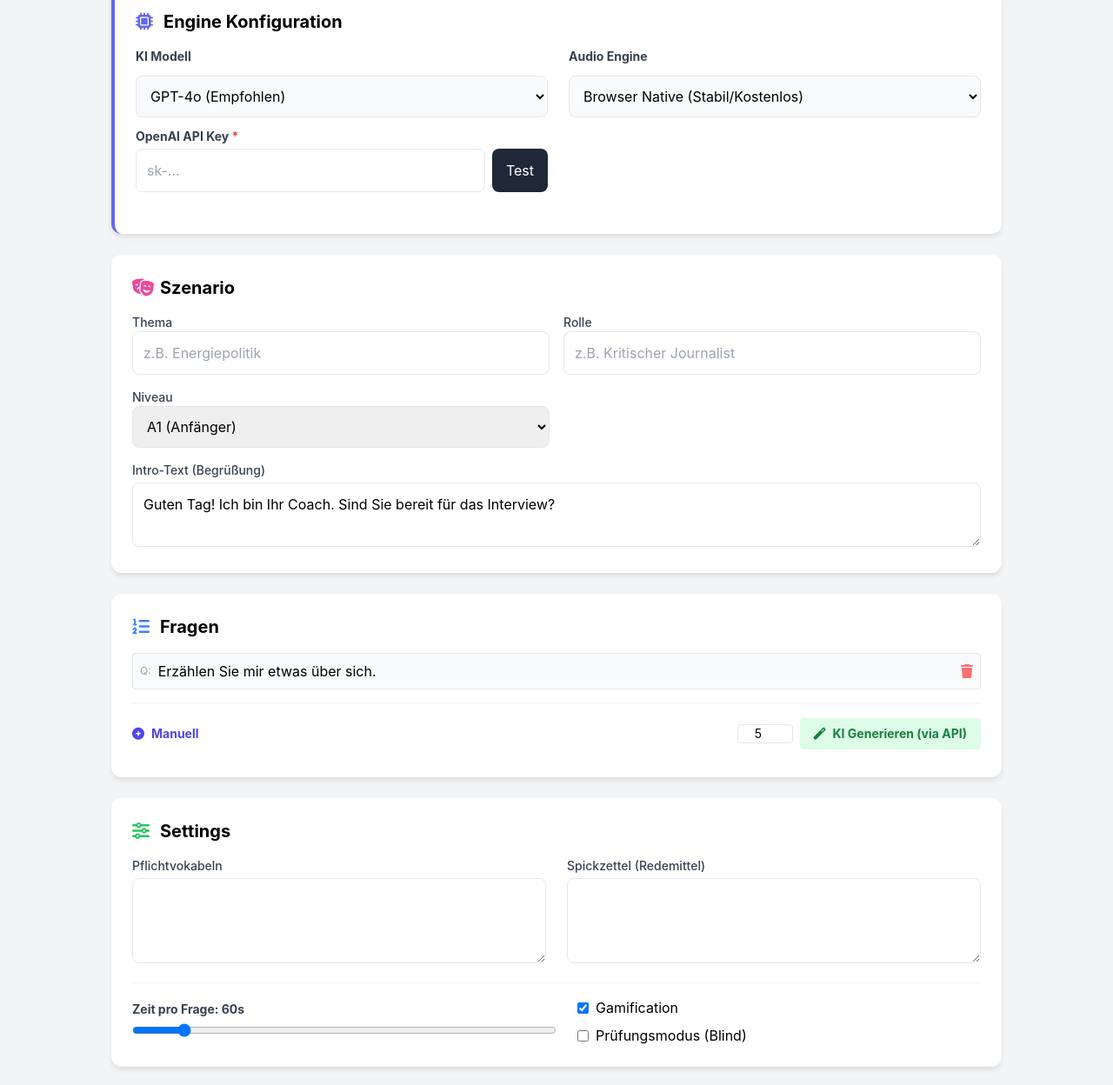
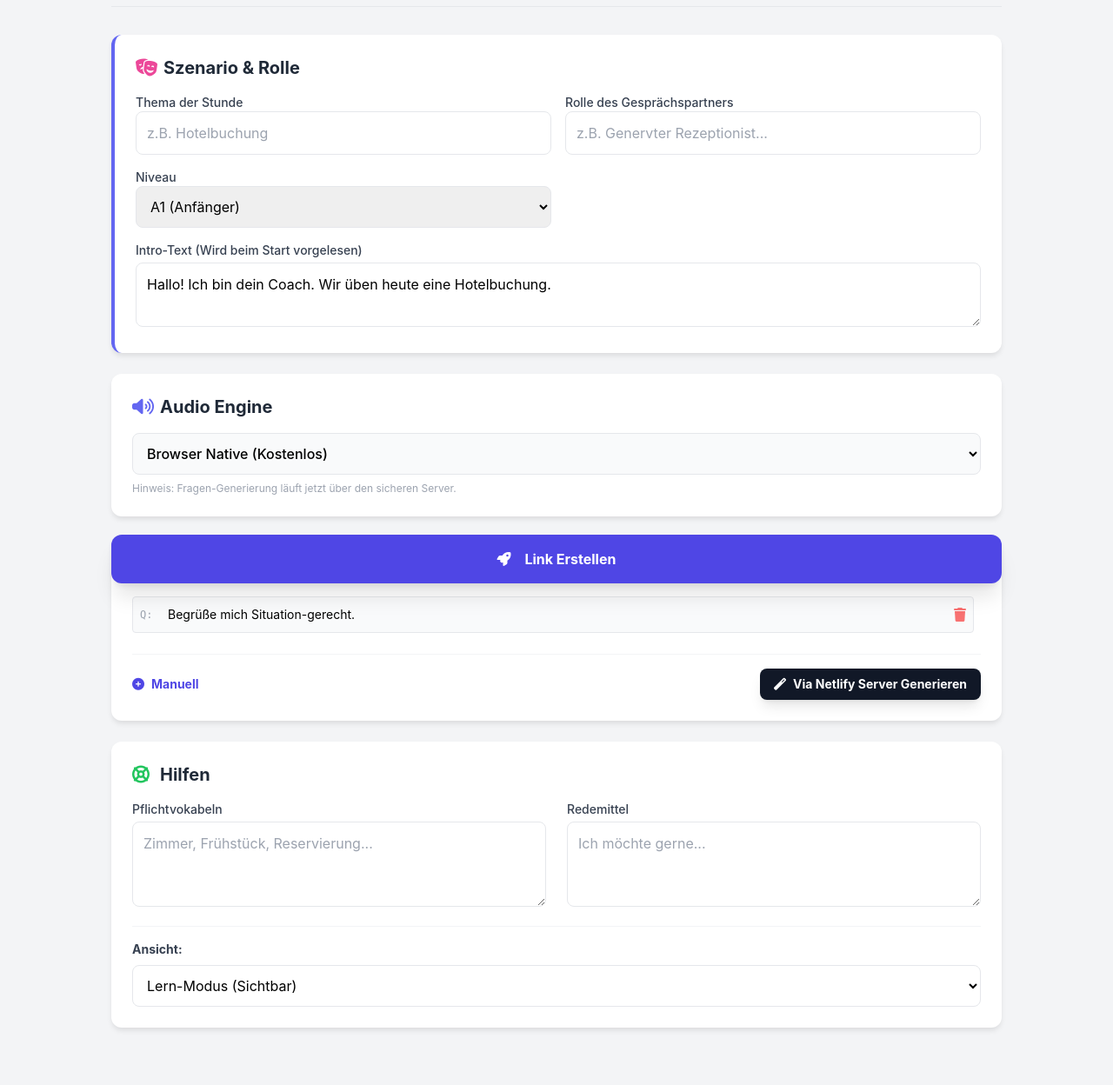
Before and after one commit to fritzfischer1982-source/DialogCoachPro, a website: page public/index.html in a window 1280 px wide. Shown: the part 113-1361 px from the top of the page at 87% size. Drawn offline with nearby package versions, Linux system fonts and the light colour scheme.

Commit message:
Update index.html for secure version and UI changes

````diff
--- a/public/index.html
+++ b/public/index.html
@@ -3,70 +3,44 @@
 <head>
     <meta charset="UTF-8">
     <meta name="viewport" content="width=device-width, initial-scale=1.0">
-    <title>AI Tutor - Lehrer Dashboard (V3 Fixed)</title>
+    <title>AI Tutor - Lehrer Dashboard (Secure V3)</title>
     <script src="https://cdn.tailwindcss.com"></script>
     <link href="https://cdnjs.cloudflare.com/ajax/libs/font-awesome/6.4.0/css/all.min.css" rel="stylesheet">
     <style>
         body { font-family: 'Inter', sans-serif; background-color: #f3f4f6; padding-bottom: 80px; }
-        .section-card { background: white; padding: 1.5rem; border-radius: 12px; box-shadow: 0 4px 6px -1px rgba(0, 0, 0, 0.1); margin-bottom: 1.5rem; }
+        .section-card { background: white; padding: 1.5rem; border-radius: 12px; box-shadow: 0 4px 6px -1px rgba(0, 0, 0, 0.1); margin-bottom: 1.5rem; transition: transform 0.2s; }
         .input-premium { border: 1px solid #e5e7eb; border-radius: 8px; padding: 0.75rem; width: 100%; transition: all 0.2s; }
         .input-premium:focus { border-color: #4F46E5; ring: 2px solid #4F46E5; outline: none; }
-        button:disabled { opacity: 0.5; cursor: not-allowed; }
     </style>
 </head>
 <body class="p-4 md:p-8">
 
     <div class="max-w-5xl mx-auto">
-        <div class="flex justify-between items-center mb-8">
-            <h1 class="text-3xl font-extrabold text-gray-900">DialogCoach <span class="text-indigo-600">Pro</span></h1>
-            <div class="bg-indigo-100 text-indigo-800 px-3 py-1 rounded-full text-xs font-bold uppercase">Teacher Mode</div>
+
+        <!-- Header -->
+        <div class="flex justify-between items-center mb-8 bg-[#f3f4f6] py-4 border-b border-gray-200">
+            <div>
+                <h1 class="text-3xl font-extrabold text-gray-900 tracking-tight">DialogCoach <span class="text-indigo-600">Enterprise</span></h1>
+                <p class="text-gray-500 text-sm">Sicherer Server-Modus aktiv.</p>
+            </div>
+            <div class="bg-green-100 text-green-800 px-3 py-1 rounded-full text-xs font-bold uppercase tracking-wide border border-green-200">
+                <i class="fas fa-lock mr-1"></i> Secure Backend
+            </div>
         </div>
 
         <form id="configForm" onsubmit="event.preventDefault(); generateStudentLink();">
 
-        <!-- 1. KI CONFIG -->
+        <!-- 1. Szenario (Kein API Key Feld mehr nötig!) -->
         <div class="section-card border-l-4 border-indigo-500">
-            <h2 class="text-xl font-bold mb-4 flex items-center"><i class="fas fa-microchip w-8 text-indigo-500"></i> Engine Konfiguration</h2>
-            <div class="grid grid-cols-1 md:grid-cols-2 gap-6">
-                <div class="space-y-3">
-                    <label class="block text-sm font-bold text-gray-700">KI Modell</label>
-                    <select id="aiModel" class="input-premium bg-gray-50 fold-bold" onchange="toggleCustomModel()">
-                        <option value="gpt-4o">GPT-4o (Empfohlen)</option>
-                        <option value="gpt-4-turbo">GPT-4 Turbo</option>
-                        <option value="custom">Benutzerdefiniert...</option>
-                    </select>
-                    <div id="customModelField" class="hidden"><input type="text" id="customModelName" class="input-premium" placeholder="Modell ID"></div>
-
-                    <div>
-                        <label class="block text-sm font-bold text-gray-700 mb-1">OpenAI API Key <span class="text-red-500">*</span></label>
-                        <div class="flex gap-2">
-                            <input type="password" id="apiKey" class="input-premium" placeholder="sk-..." required>
-                            <button type="button" onclick="testConnection()" class="bg-gray-800 text-white px-4 rounded-lg">Test</button>
-                        </div>
-                        <p id="connectionStatus" class="text-xs mt-2 h-4"></p>
-                    </div>
-                </div>
-                <div class="space-y-3">
-                    <label class="block text-sm font-bold text-gray-700">Audio Engine</label>
-                    <select id="audioEngine" class="input-premium bg-gray-50">
-                        <option value="browser">Browser Native (Stabil/Kostenlos)</option>
-                        <option value="openai">OpenAI HD</option>
-                    </select>
-                </div>
-            </div>
-        </div>
-
-        <!-- 2. SZENARIO -->
-        <div class="section-card">
-            <h2 class="text-xl font-bold mb-4 flex items-center"><i class="fas fa-theater-masks w-8 text-pink-500"></i> Szenario</h2>
+            <h2 class="text-xl font-bold mb-4 flex items-center text-gray-800"><i class="fas fa-theater-masks w-8 text-pink-500"></i> Szenario & Rolle</h2>
             <div class="grid grid-cols-1 md:grid-cols-2 gap-4 mb-4">
                 <div>
-                    <label class="block text-sm font-medium text-gray-700">Thema</label>
-                    <input type="text" id="topic" class="input-premium" placeholder="z.B. Energiepolitik" required>
+                    <label class="block text-sm font-medium text-gray-700">Thema der Stunde</label>
+                    <input type="text" id="topic" class="input-premium" placeholder="z.B. Hotelbuchung" required>
                 </div>
                 <div>
-                    <label class="block text-sm font-medium text-gray-700">Rolle</label>
-                    <input type="text" id="roleDesc" class="input-premium" placeholder="z.B. Kritischer Journalist" required>
+                    <label class="block text-sm font-medium text-gray-700">Rolle des Gesprächspartners</label>
+                    <input type="text" id="roleDesc" class="input-premium" placeholder="z.B. Genervter Rezeptionist..." required>
                 </div>
                 <div>
                     <label class="block text-sm font-medium text-gray-700">Niveau</label>
@@ -81,154 +55,171 @@
                 </div>
             </div>
             <div>
-                <label class="block text-sm font-medium text-gray-700 mb-1">Intro-Text (Begrüßung)</label>
-                <textarea id="introText" rows="2" class="input-premium">Guten Tag! Ich bin Ihr Coach. Sind Sie bereit für das Interview?</textarea>
+                <label class="block text-sm font-medium text-gray-700 mb-1">Intro-Text (Wird beim Start vorgelesen)</label>
+                <textarea id="introText" rows="2" class="input-premium" placeholder="Begrüßungstext...">Hallo! Ich bin dein Coach. Wir üben heute eine Hotelbuchung.</textarea>
             </div>
         </div>
 
-        <!-- 3. FRAGEN GENERATOR (ECHTE KI) -->
+        <!-- 2. Audio Settings -->
+        <div class="section-card">
+            <h2 class="text-xl font-bold mb-4 flex items-center text-gray-800"><i class="fas fa-volume-up w-8 text-indigo-500"></i> Audio Engine</h2>
+
+            <select id="audioEngine" class="input-premium bg-gray-50 font-medium">
+                <option value="browser">Browser Native (Kostenlos)</option>
+                <!-- ElevenLabs/OpenAI Frontend Keys hier optional, wenn gewünscht -->
+            </select>
+            <p class="text-xs text-gray-400 mt-2">Hinweis: Fragen-Generierung läuft jetzt über den sicheren Server.</p>
+        </div>
+
+        <!-- 3. Fragen Generator (Mit Server-Anbindung) -->
         <div class="section-card">
             <div class="flex justify-between items-center mb-4">
-                <h2 class="text-xl font-bold flex items-center"><i class="fas fa-list-ol w-8 text-blue-500"></i> Fragen</h2>
+                <h2 class="text-xl font-bold flex items-center text-gray-800"><i class="fas fa-list-ol w-8 text-blue-500"></i> Fragen</h2>
             </div>
-            <div id="questionsContainer" class="space-y-3 mb-4">
-                <!-- Fragen Cards -->
+
+            <div id="questionsContainer" class="space-y-3 mb-4 max-h-[400px] overflow-y-auto pr-2">
+                <!-- Fragen erscheinen hier -->
             </div>
+
             <div class="flex gap-4 border-t pt-4 border-gray-100 items-center">
-                <button type="button" onclick="addQuestion()" class="text-indigo-600 font-bold text-sm flex items-center"><i class="fas fa-plus-circle mr-2"></i> Manuell</button>
+                <button type="button" onclick="addQuestion()" class="text-indigo-600 font-bold hover:text-indigo-800 text-sm flex items-center"><i class="fas fa-plus-circle mr-2"></i> Manuell</button>
+
                 <div class="ml-auto flex items-center gap-2">
-                    <input type="number" id="questionCount" min="1" max="10" value="5" class="w-16 border rounded text-center text-sm">
-                    <button type="button" onclick="generateRealAIQuestions()" class="bg-green-100 text-green-700 px-4 py-2 rounded font-bold hover:bg-green-200 transition text-sm flex items-center"><i class="fas fa-magic mr-2"></i> KI Generieren (via API)</button>
-                </div>
-            </div>
-            <div id="aiStatus" class="text-xs text-gray-500 mt-2 text-right"></div>
-        </div>
-
-        <!-- 4. SETTINGS -->
-        <div class="section-card">
-            <h2 class="text-xl font-bold mb-4 flex items-center"><i class="fas fa-sliders-h w-8 text-green-500"></i> Settings</h2>
-            <div class="grid grid-cols-1 md:grid-cols-2 gap-6">
-                <div>
-                    <label class="block text-sm font-medium text-gray-700 mb-1">Pflichtvokabeln</label>
-                    <textarea id="vocabList" rows="3" class="input-premium"></textarea>
-                </div>
-                <div>
-                    <label class="block text-sm font-medium text-gray-700 mb-1">Spickzettel (Redemittel)</label>
-                    <textarea id="scaffoldList" rows="3" class="input-premium"></textarea>
-                </div>
-            </div>
-            <div class="mt-4 pt-4 border-t border-gray-100 flex items-center gap-6">
-                <div class="w-1/2">
-                    <label class="block text-sm font-bold text-gray-700 mb-1">Zeit pro Frage: <span id="timerValue">60s</span></label>
-                    <input type="range" id="questionTimer" min="30" max="300" step="10" value="60" class="w-full" oninput="document.getElementById('timerValue').innerText = this.value + 's'">
-                </div>
-                <div class="space-y-2">
-                    <label class="flex items-center space-x-2"><input type="checkbox" id="gamificationEnabled" checked> <span>Gamification</span></label>
-                    <label class="flex items-center space-x-2"><input type="checkbox" id="examMode"> <span>Prüfungsmodus (Blind)</span></label>
+                    <button type="button" onclick="generateSecureQuestions()" id="genBtn" class="text-white font-bold text-sm flex items-center bg-gray-900 px-4 py-2 rounded-lg hover:bg-black transition shadow-lg">
+                        <i class="fas fa-magic mr-2"></i> Via Netlify Server Generieren
+                    </button>
                 </div>
             </div>
         </div>
 
-        <button type="submit" class="w-full bg-indigo-600 hover:bg-indigo-700 text-white font-bold py-4 rounded-xl shadow-xl text-lg">Schüler-Link Generieren</button>
+        <!-- 4. Lernhilfen -->
+        <div class="section-card">
+            <h2 class="text-xl font-bold mb-4 flex items-center text-gray-800"><i class="fas fa-life-ring w-8 text-green-500"></i> Hilfen</h2>
 
-        <div id="resultArea" class="hidden mt-6 bg-green-50 p-6 rounded-xl border border-green-200">
+            <div class="grid grid-cols-1 md:grid-cols-2 gap-6">
+                <div>
+                    <label class="block text-sm font-medium text-gray-700 mb-1">Pflichtvokabeln</label>
+                    <textarea id="vocabList" rows="3" class="input-premium" placeholder="Zimmer, Frühstück, Reservierung..."></textarea>
+                </div>
+                <div>
+                    <label class="block text-sm font-medium text-gray-700 mb-1">Redemittel</label>
+                    <textarea id="scaffoldList" rows="3" class="input-premium" placeholder="Ich möchte gerne..."></textarea>
+                </div>
+            </div>
+
+            <div class="mt-4 pt-4 border-t border-gray-100">
+                <label class="block text-sm font-bold text-gray-700 mb-2">Ansicht:</label>
+                <select id="studentViewMode" class="input-premium bg-white">
+                    <option value="learning">Lern-Modus (Sichtbar)</option>
+                    <option value="exam">Prüfungs-Modus (Blind)</option>
+                </select>
+            </div>
+        </div>
+
+        <!-- Action -->
+        <div class="sticky bottom-4 z-20">
+            <button type="submit" class="w-full bg-indigo-600 hover:bg-indigo-700 text-white font-bold py-4 rounded-xl shadow-xl transition">
+                <i class="fas fa-rocket mr-3"></i> Link Erstellen
+            </button>
+        </div>
+
+        <!-- Result -->
+        <div id="resultArea" class="hidden mt-6 bg-green-50 p-6 rounded-xl border border-green-200 shadow-sm">
             <h3 class="text-green-800 font-bold mb-2">Fertig!</h3>
             <div class="flex items-center gap-2 bg-white p-2 rounded border border-green-300">
                 <input type="text" id="studentLink" readonly class="flex-1 text-sm text-gray-600 font-mono bg-transparent" value="...">
-                <button type="button" onclick="copyLink()" class="font-bold text-green-700 px-3">KOPIEREN</button>
-                <a id="openLinkBtn" href="#" target="_blank" class="font-bold text-indigo-700 px-3">ÖFFNEN</a>
+                <button type="button" onclick="copyLink()" class="bg-green-100 text-green-700 px-4 py-2 rounded font-bold">Kopieren</button>
+                <a id="openLinkBtn" href="#" target="_blank" class="bg-indigo-100 text-indigo-700 px-4 py-2 rounded font-bold">Öffnen</a>
             </div>
         </div>
+
         </form>
     </div>
 
     <script>
-        addQuestion("Erzählen Sie mir etwas über sich.");
+        // Init
+        addQuestion("Begrüße mich Situation-gerecht.");
 
-        function toggleCustomModel() {
-            const val = document.getElementById('aiModel').value;
-            document.getElementById('customModelField').classList.toggle('hidden', val !== 'custom');
+        function addQuestion(text = "") {
+            const container = document.getElementById('questionsContainer');
+            const id = Date.now();
+            const html = `
+                <div class="flex gap-2 items-center bg-gray-50 p-2 rounded border border-gray-200 mb-2" id="q-${id}">
+                    <span class="text-gray-400 font-mono text-xs w-6">Q:</span>
+                    <input type="text" value="${text}" class="question-input flex-1 bg-transparent border-none text-sm focus:ring-0 placeholder-gray-400" placeholder="...">
+                    <button type="button" onclick="document.getElementById('q-${id}').remove()" class="text-red-400 hover:text-red-600"><i class="fas fa-trash"></i></button>
+                </div>`;
+            container.insertAdjacentHTML('beforeend', html);
         }
 
-        function testConnection() {
-            const key = document.getElementById('apiKey').value;
-            const stat = document.getElementById('connectionStatus');
-            stat.innerHTML = key.startsWith('sk-') ? '<span class="text-green-600">Format OK</span>' : '<span class="text-red-500">Ungültiger Key</span>';
-        }
-
-        function addQuestion(txt = "") {
-            const cid = Date.now();
-            const html = `<div class="flex gap-2 items-center bg-gray-50 p-2 rounded border" id="q-${cid}"><span class="text-xs text-gray-400">Q:</span><input type="text" value="${txt}" class="question-input flex-1 bg-transparent border-none outline-none"><button onclick="document.getElementById('q-${cid}').remove()" class="text-red-400"><i class="fas fa-trash"></i></button></div>`;
-            document.getElementById('questionsContainer').insertAdjacentHTML('beforeend', html);
-        }
-
-        // --- REAL AI GENERATION ---
-        async function generateRealAIQuestions() {
-            const apiKey = document.getElementById('apiKey').value;
+        // === LEVEL 3 SECURITY: CALL NETLIFY FUNCTION ===
+        async function generateSecureQuestions() {
             const topic = document.getElementById('topic').value;
             const role = document.getElementById('roleDesc').value;
             const level = document.getElementById('level').value;
-            const count = document.getElementById('questionCount').value;
 
-            if(!apiKey.startsWith('sk-')) return alert("Bitte gültigen OpenAI Key eingeben!");
-            if(!topic) return alert("Bitte Thema eingeben!");
+            if (!topic) return alert("Bitte erst ein Thema eingeben!");
 
-            const status = document.getElementById('aiStatus');
-            status.innerText = "Frage OpenAI an... (Bitte warten)";
-
-            const prompt = `Erstelle ${count} präzise Interview-Fragen für einen Deutsch-Schüler auf dem Niveau ${level}.
-            Thema: ${topic}.
-            Deine Rolle: ${role}.
-            Die Fragen sollen für das Niveau ${level} angemessen sein (bei B1/B2 argumentativ, bei C1 komplex/hypothetisch).
-            Gib NUR ein JSON Array von Strings zurück. Beispiel: ["Frage 1", "Frage 2"]`;
+            const btn = document.getElementById('genBtn');
+            const oldText = btn.innerHTML;
+            btn.innerHTML = '<i class="fas fa-circle-notch fa-spin mr-2"></i> Frage Server...';
+            btn.disabled = true;
 
             try {
-                const req = await fetch('https://api.openai.com/v1/chat/completions', {
+                // Hier rufen wir DEINEN Server auf
+                const response = await fetch('/.netlify/functions/generate', {
                     method: 'POST',
-                    headers: { 'Content-Type': 'application/json', 'Authorization': `Bearer ${apiKey}` },
-                    body: JSON.stringify({
-                        model: "gpt-4o",
-                        messages: [{role: "system", content: "You are a teacher api."}, {role: "user", content: prompt}],
-                        temperature: 0.7
-                    })
+                    headers: { 'Content-Type': 'application/json' },
+                    body: JSON.stringify({ topic, role, level })
                 });
-                const res = await req.json();
-                const content = res.choices[0].message.content;
-                // Parse JSON (falls Markdown drumherum ist, entfernen)
-                const cleanJson = content.replace(/```json|```/g, '').trim();
-                const questions = JSON.parse(cleanJson);
 
-                // Einfügen
-                document.getElementById('questionsContainer').innerHTML = ""; // Clear old
-                questions.forEach(q => addQuestion(q));
-                status.innerText = "Erfolgreich generiert!";
-            } catch (e) {
-                console.error(e);
-                status.innerText = "Fehler: " + e.message;
-                alert("Fehler bei der KI-Generierung. Prüfe Key & Konsole.");
+                if (!response.ok) throw new Error("Server Fehler");
+
+                const data = await response.json();
+
+                // Wir nehmen an, die KI antwortet Text oder JSON.
+                // Wir parsen simpel:
+                const cleanText = data.result.replace(/```json/g, '').replace(/```/g, '');
+
+                // Versuchen als JSON Liste zu lesen
+                try {
+                    const qArray = JSON.parse(cleanText);
+                    if(Array.isArray(qArray)){
+                       qArray.forEach(q => addQuestion(typeof q === 'string' ? q : q.question));
+                    }
+                } catch(e) {
+                    // Falls KI Text schickt, einfach splitten
+                    const lines = cleanText.split('\n').filter(l => l.includes('?'));
+                    lines.forEach(l => addQuestion(l.replace(/^- /, '').trim()));
+                }
+
+            } catch (err) {
+                alert("Fehler: " + err.message + "\nIst der API Key in Netlify hinterlegt?");
+            } finally {
+                btn.innerHTML = oldText;
+                btn.disabled = false;
             }
         }
 
         function generateStudentLink() {
-            const qs = Array.from(document.querySelectorAll('.question-input')).map(i => i.value).filter(v=>v);
-            if(qs.length === 0) return alert("Keine Fragen!");
+            const questions = Array.from(document.querySelectorAll('.question-input')).map(input => input.value).filter(v => v.trim() !== "");
+
+            if(questions.length === 0) return alert("Keine Fragen!");
 
             const config = {
-                apiKey: document.getElementById('apiKey').value,
+                audioEngine: document.getElementById('audioEngine').value,
                 topic: document.getElementById('topic').value,
                 role: document.getElementById('roleDesc').value,
                 level: document.getElementById('level').value,
                 intro: document.getElementById('introText').value,
-                questions: qs,
-                vocab: document.getElementById('vocabList').value.split(',').filter(s=>s.trim()),
-                scaffolding: document.getElementById('scaffoldList').value.split('\n').filter(s=>s.trim()),
-                timer: document.getElementById('questionTimer').value,
-                view: document.getElementById('examMode').checked ? 'exam' : 'learning',
-                gamification: document.getElementById('gamificationEnabled').checked
+                questions: questions,
+                vocab: document.getElementById('vocabList').value.split(',').map(s => s.trim()).filter(s => s),
+                scaffolding: document.getElementById('scaffoldList').value.split('\n').map(s => s.trim()).filter(s => s),
+                view: document.getElementById('studentViewMode').value
             };
 
-            const hash = btoa(unescape(encodeURIComponent(JSON.stringify(config))));
-            const url = `${window.location.origin}/student.html?config=${hash}`;
+            const encodedConfig = btoa(unescape(encodeURIComponent(JSON.stringify(config))));
+            const url = `${window.location.origin}/student.html?config=${encodedConfig}`;
 
             document.getElementById('studentLink').value = url;
             document.getElementById('openLinkBtn').href = url;
@@ -236,9 +227,7 @@
         }
 
         function copyLink() {
-            const ct = document.getElementById("studentLink");
-            ct.select(); navigator.clipboard.writeText(ct.value);
-            alert("Link kopiert!");
+            const t = document.getElementById("studentLink"); t.select(); navigator.clipboard.writeText(t.value);
         }
     </script>
 </body>
````
